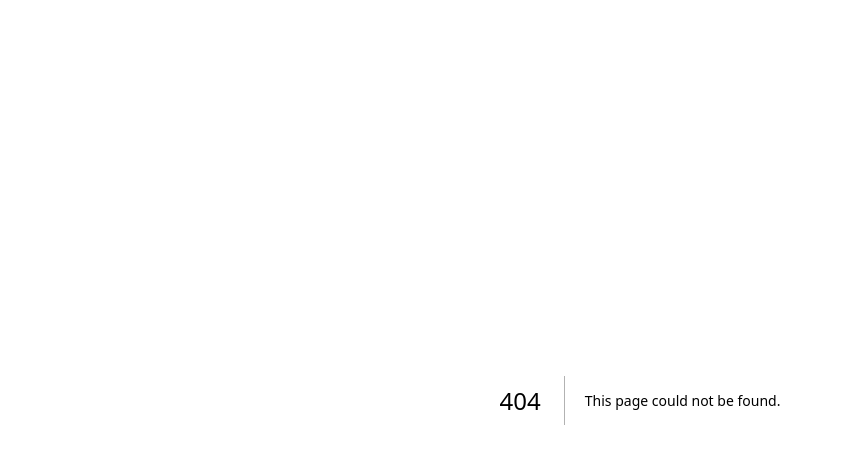
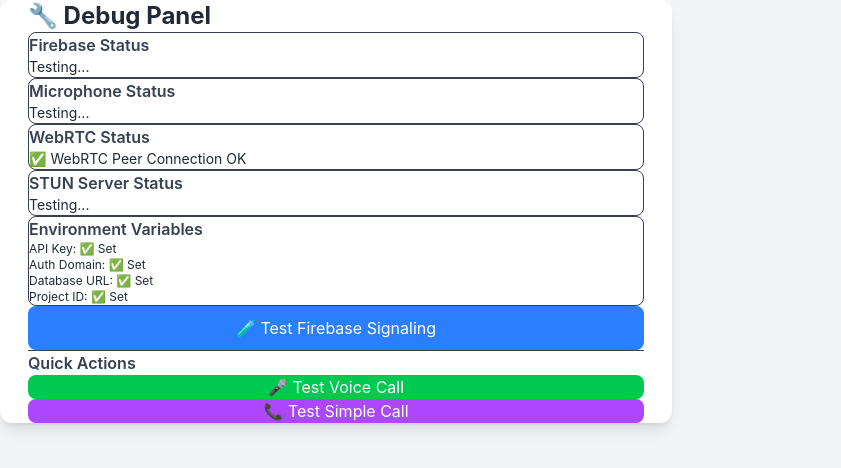
Before and after one commit to deathbok/konusmak-ister-misin, a Next.js app: page /debug in a window 1280 px wide. Before the commit this address had no page. Shown: the top 468 px of the page, without its empty margins (0-841 px from the left). Built offline with nearby package versions, Linux system fonts and the light colour scheme; no server answers.

Commit message:
Debug sayfası eklendi - Firebase ve WebRTC test araçları

```diff
--- /dev/null
+++ b/src/app/debug/page.tsx
@@ -0,0 +1,173 @@
+'use client';
+
+import { useState, useEffect } from 'react';
+import { db } from '@/lib/firebase';
+import { ref, onValue, set, push } from 'firebase/database';
+
+export default function DebugPage() {
+  const [firebaseStatus, setFirebaseStatus] = useState('Testing...');
+  const [webrtcStatus, setWebrtcStatus] = useState('Testing...');
+  const [microphoneStatus, setMicrophoneStatus] = useState('Testing...');
+  const [stunStatus, setStunStatus] = useState('Testing...');
+
+  useEffect(() => {
+    testFirebase();
+    testMicrophone();
+    testWebRTC();
+  }, []);
+
+  const testFirebase = async () => {
+    try {
+      // Test Firebase connection
+      const testRef = ref(db, 'debug/test');
+      await set(testRef, {
+        timestamp: Date.now(),
+        message: 'Firebase test successful'
+      });
+
+      // Test reading
+      onValue(testRef, (snapshot) => {
+        const data = snapshot.val();
+        if (data) {
+          setFirebaseStatus('✅ Firebase Connected');
+        } else {
+          setFirebaseStatus('❌ Firebase Read Failed');
+        }
+      });
+    } catch (error) {
+      console.error('Firebase test error:', error);
+      setFirebaseStatus(`❌ Firebase Error: ${error.message}`);
+    }
+  };
+
+  const testMicrophone = async () => {
+    try {
+      const stream = await navigator.mediaDevices.getUserMedia({ audio: true });
+      setMicrophoneStatus('✅ Microphone Access OK');
+      stream.getTracks().forEach(track => track.stop());
+    } catch (error) {
+      console.error('Microphone test error:', error);
+      setMicrophoneStatus(`❌ Microphone Error: ${error.message}`);
+    }
+  };
+
+  const testWebRTC = async () => {
+    try {
+      const pc = new RTCPeerConnection({
+        iceServers: [
+          { urls: 'stun:stun.l.google.com:19302' },
+          { urls: 'stun:stun1.l.google.com:19302' }
+        ]
+      });
+
+      pc.oniceconnectionstatechange = () => {
+        console.log('ICE Connection State:', pc.iceConnectionState);
+        setStunStatus(`ICE State: ${pc.iceConnectionState}`);
+      };
+
+      // Test creating offer
+      const offer = await pc.createOffer();
+      await pc.setLocalDescription(offer);
+
+      setWebrtcStatus('✅ WebRTC Peer Connection OK');
+
+      // Clean up
+      setTimeout(() => {
+        pc.close();
+      }, 5000);
+    } catch (error) {
+      console.error('WebRTC test error:', error);
+      setWebrtcStatus(`❌ WebRTC Error: ${error.message}`);
+    }
+  };
+
+  const testCall = async () => {
+    try {
+      const roomId = 'debug-room-' + Date.now();
+
+      // Test Firebase signaling
+      const callRef = ref(db, `calls/${roomId}/offer`);
+      await set(callRef, {
+        type: 'offer',
+        sdp: 'test-sdp-data',
+        timestamp: Date.now()
+      });
+
+      console.log('Test call data written to Firebase');
+
+      // Listen for the data
+      onValue(callRef, (snapshot) => {
+        const data = snapshot.val();
+        console.log('Test call data read from Firebase:', data);
+      });
+
+    } catch (error) {
+      console.error('Test call error:', error);
+    }
+  };
+
+  return (
+    <div className="min-h-screen bg-gray-100 p-4">
+      <div className="max-w-2xl mx-auto bg-white rounded-xl shadow-lg p-6">
+        <h1 className="text-2xl font-bold text-gray-800 mb-6">🔧 Debug Panel</h1>
+
+        <div className="space-y-4">
+          <div className="p-4 border rounded-lg">
+            <h3 className="font-semibold text-gray-700 mb-2">Firebase Status</h3>
+            <p className="text-sm">{firebaseStatus}</p>
+          </div>
+
+          <div className="p-4 border rounded-lg">
+            <h3 className="font-semibold text-gray-700 mb-2">Microphone Status</h3>
+            <p className="text-sm">{microphoneStatus}</p>
+          </div>
+
+          <div className="p-4 border rounded-lg">
+            <h3 className="font-semibold text-gray-700 mb-2">WebRTC Status</h3>
+            <p className="text-sm">{webrtcStatus}</p>
+          </div>
+
+          <div className="p-4 border rounded-lg">
+            <h3 className="font-semibold text-gray-700 mb-2">STUN Server Status</h3>
+            <p className="text-sm">{stunStatus}</p>
+          </div>
+
+          <div className="p-4 border rounded-lg">
+            <h3 className="font-semibold text-gray-700 mb-2">Environment Variables</h3>
+            <div className="text-xs space-y-1">
+              <p>API Key: {process.env.NEXT_PUBLIC_FIREBASE_API_KEY ? '✅ Set' : '❌ Missing'}</p>
+              <p>Auth Domain: {process.env.NEXT_PUBLIC_FIREBASE_AUTH_DOMAIN ? '✅ Set' : '❌ Missing'}</p>
+              <p>Database URL: {process.env.NEXT_PUBLIC_FIREBASE_DATABASE_URL ? '✅ Set' : '❌ Missing'}</p>
+              <p>Project ID: {process.env.NEXT_PUBLIC_FIREBASE_PROJECT_ID ? '✅ Set' : '❌ Missing'}</p>
+            </div>
+          </div>
+
+          <button
+            onClick={testCall}
+            className="w-full py-2 px-4 bg-blue-500 hover:bg-blue-600 text-white rounded-lg transition-colors"
+          >
+            🧪 Test Firebase Signaling
+          </button>
+
+          <div className="pt-4 border-t">
+            <h3 className="font-semibold text-gray-700 mb-2">Quick Actions</h3>
+            <div className="space-y-2">
+              <a
+                href="/test-call"
+                className="block w-full py-2 px-4 bg-green-500 hover:bg-green-600 text-white text-center rounded-lg transition-colors"
+              >
+                🎤 Test Voice Call
+              </a>
+              <a
+                href="/simple-call?roomId=test-room&role=speaker&userId=test-user"
+                className="block w-full py-2 px-4 bg-purple-500 hover:bg-purple-600 text-white text-center rounded-lg transition-colors"
+              >
+                📞 Test Simple Call
+              </a>
+            </div>
+          </div>
+        </div>
+      </div>
+    </div>
+  );
+}
```
